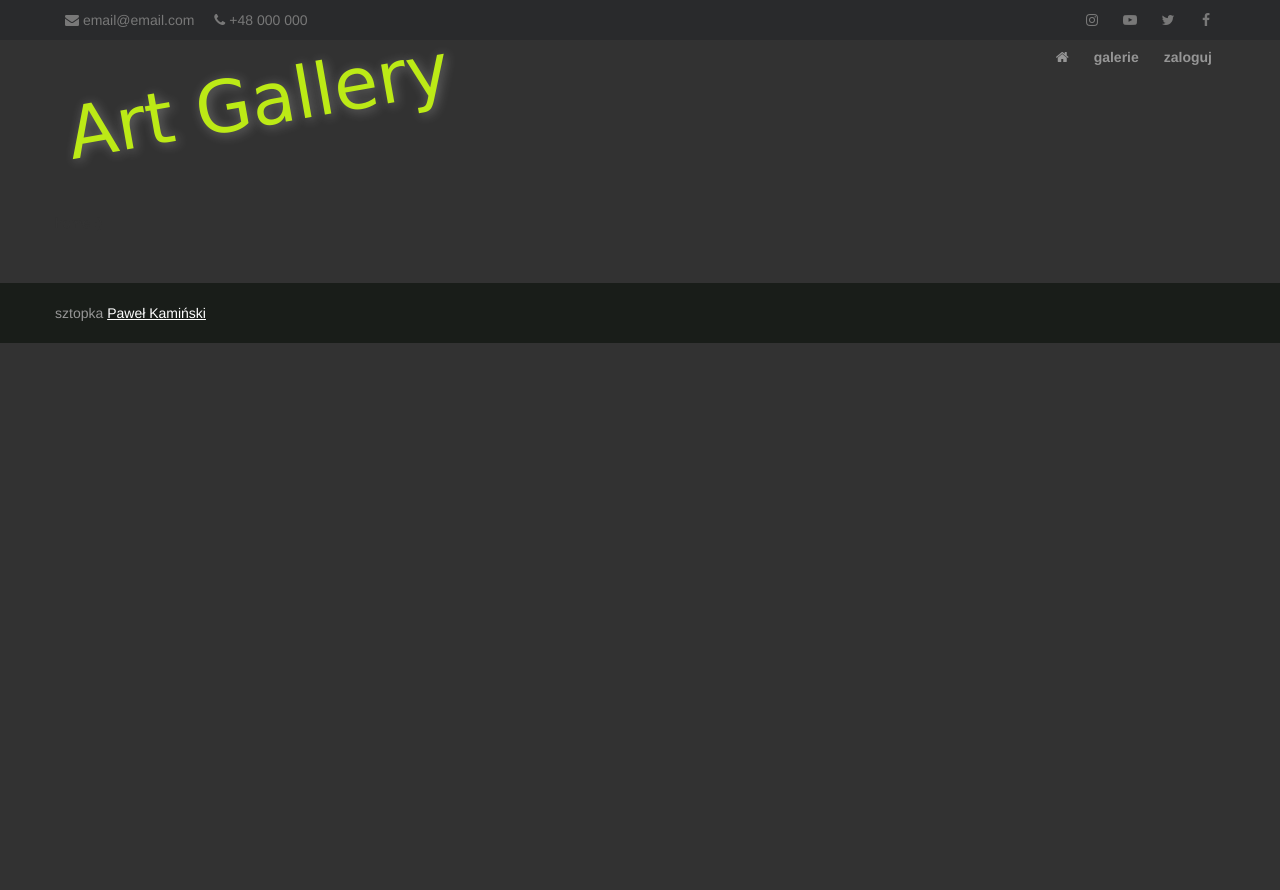
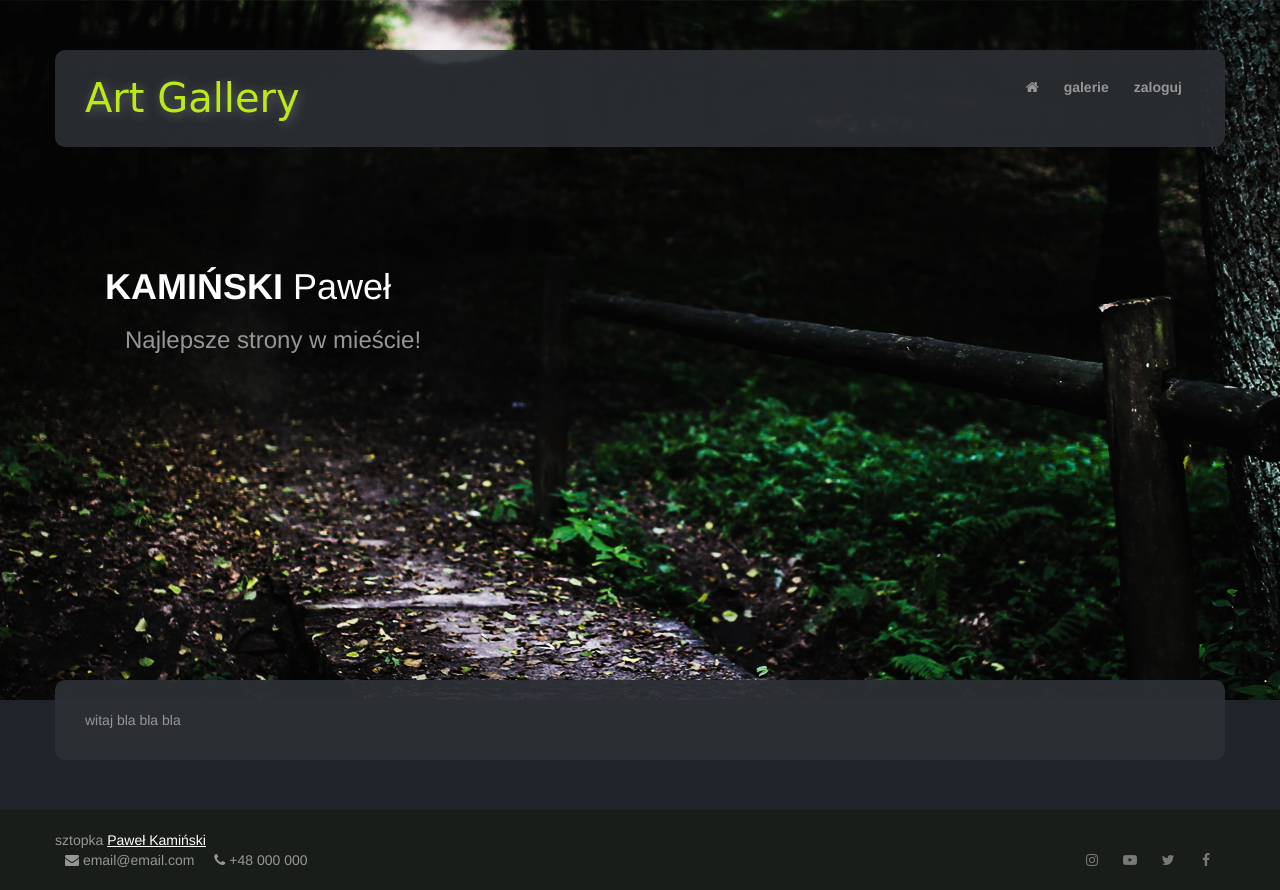
Before and after one commit to Pawilonek/gallery, a website: page index.html in a window 1280 px wide. Before the commit the page ends 800 px from the top, so only its background shows below. Drawn offline with nearby package versions, Linux system fonts and the light colour scheme; some packages are replaced by stand-ins of ours; a script that the page names is missing; a web font is replaced by a local one.

Commit message:
Change layout

```diff
--- a/css/style.less
+++ b/css/style.less
@@ -113,7 +113,7 @@
  */
 
 body {
-    background-color: rgb(50, 50, 50);
+    background-color: rgb(32, 36, 42);
 }
 
 .container {
@@ -121,37 +121,21 @@ body {
 }
 
 header {
-    background-color: #292A2C;
-    color: rgb(120, 120, 120);
-    padding: 10px;
-    overflow: auto;
-    span {
-        margin: 0 10px;
-        a {
-            color: rgb(120, 120, 120);
-            transition: color 0.2s;
-            &:hover {
-                color: rgb(255, 255, 255);
-            }
-        }
-    }
-    .left {
-        float: left;
-    }
-    .right {
-        float: right;
-    }
-}
+    background: url('../img/header-bg.png') top center;
+    padding: 50px 0;
+    .topMenu {
+        margin: auto;
+        border-radius: 10px;
+        background-color: rgba(44, 47, 52, 0.9);
+        color: rgb(151, 151, 151);
+        padding: 20px 30px;
 
-.top {
-    margin-bottom: 50px;
         #logo {
             float: left;
             color: rgb(188, 234, 22);
-        font-size: 72px;
-        padding: 10px;
+            font-size: 40px;
             font-family: 'Italianno', cursive;
-        transform: rotate(-10deg);
+            //transform: rotate(-10deg);
             text-shadow: 2px 2px 12px rgba(255, 255, 255, 0.3);
         }
         nav {
@@ -172,6 +156,16 @@ header {
             }
         }
     }
+    #homepageText {
+        display: none;
+        color: rgb(255, 255, 255);
+        margin: 100px 0 0 50px;
+        h3 {
+            color: rgb(150, 150, 150);
+            text-indent: 20px;
+        }
+    }
+}
 
 footer {
     margin-top: 50px;
@@ -186,6 +180,30 @@ footer {
             color: rgb(255, 255, 255);
         }
     }
+    span {
+        margin: 0 10px;
+        a {
+            color: rgb(120, 120, 120);
+            transition: color 0.2s;
+            &:hover {
+                color: rgb(255, 255, 255);
+            }
+        }
+    }
+    .left {
+        float: left;
+    }
+    .right {
+        float: right;
+    }
+}
+
+article.container {
+    border-radius: 10px;
+    background-color: rgba(44, 47, 52, 0.95);
+    color: rgb(151, 151, 151);
+    padding: 30px;
+    margin: 30px auto;
 }
 
 .galleryList {
--- a/index.html
+++ b/index.html
@@ -38,53 +38,17 @@
 <body>
 
 
-<header>
-    <div class="container">
-        <span class="left"><i class="fa fa-envelope"></i> email@email.com</span>
-        <span class="left"><i class="fa fa-phone"></i> +48 000 000</span>
+<div data-ng-include data-src="'partials/header.html'"></div>
 
-        <span class="right"><a href="#"><i class="fa fa-fw fa-facebook"></i></a></span>
-        <span class="right"><a href="#"><i class="fa fa-fw fa-twitter"></i></a></span>
-        <span class="right"><a href="#"><i class="fa fa-fw fa-youtube-play"></i></a></span>
-        <span class="right"><a href="#"><i class="fa fa-fw fa-instagram"></i></a></span>
-    </div>
-</header>
-
-<div class="top">
-    <div class="container">
-        <a data-ng-href="/#/">
-            <div id="logo">
-                Art Gallery
-            </div>
-        </a>
-        <nav data-ng-controller="authenticationsCtrl" data-ng-init="init()">
-            <div class="btn-group" role="group" data-ng-hide="authToken">
-                <a data-ng-href="/#/" class="btn"><i class="fa fa-home"></i></a>
-                <a data-ng-href="/#/galleries" class="btn">galerie</a>
-                <a class="btn" data-ng-click="openModal()">zaloguj</a>
-            </div>
-            <div class="btn-group" role="group" data-ng-show="authToken">
-                <a data-ng-href="/#/admin" class="btn">admin</a>
-                <a class="btn" data-ng-click="logout()">wyloguj</a>
-            </div>
-        </nav>
-    </div>
-</div>
-
-<div class="container">
+<article class="container">
     <div data-ng-controller="AlertCtrl">
         <alert ng-repeat="alert in alerts" type="{{alert.type}}" close="closeAlert($index)">{{alert.msg}}</alert>
     </div>
 
     <section data-ng-view></section>
-</div>
+</article>
 
-<footer>
-    <div class="container">
-        sztopka <a href="http://pawilonek.2ap.pl/">Paweł Kamiński</a>
-    </div>
-</footer>
-
+<div data-ng-include data-src="'partials/footer.html'"></div>
 
 </body>
 </html>
--- a/js/app.js
+++ b/js/app.js
@@ -24,7 +24,7 @@ galleryApp.config(['$routeProvider',
                     controller: 'adminGalleryCtrl'
                 }).
                 otherwise({
-                    redirectTo: '/galleries'
+                    redirectTo: '/'
                 });
     }]);
 
--- /dev/null
+++ b/partials/footer.html
@@ -0,0 +1,14 @@
+<footer>
+    <div class="container">
+        sztopka <a href="http://pawilonek.2ap.pl/">Paweł Kamiński</a>
+    </div>
+    <div class="container">
+        <span class="left"><i class="fa fa-envelope"></i> email@email.com</span>
+        <span class="left"><i class="fa fa-phone"></i> +48 000 000</span>
+
+        <span class="right"><a href="#"><i class="fa fa-fw fa-facebook"></i></a></span>
+        <span class="right"><a href="#"><i class="fa fa-fw fa-twitter"></i></a></span>
+        <span class="right"><a href="#"><i class="fa fa-fw fa-youtube-play"></i></a></span>
+        <span class="right"><a href="#"><i class="fa fa-fw fa-instagram"></i></a></span>
+    </div>
+</footer>
--- /dev/null
+++ b/partials/header.html
@@ -0,0 +1,28 @@
+<header>
+    <div class="container">
+        <div class="row topMenu">
+            <a data-ng-href="/#/">
+                <div id="logo">
+                    Art Gallery
+                </div>
+            </a>
+            <nav data-ng-controller="authenticationsCtrl" data-ng-init="init()">
+                <div class="btn-group" role="group" data-ng-hide="authToken">
+                    <a data-ng-href="/#/" class="btn"><i class="fa fa-home"></i></a>
+                    <a data-ng-href="/#/galleries" class="btn">galerie</a>
+                    <a class="btn" data-ng-click="openModal()">zaloguj</a>
+                </div>
+                <div class="btn-group" role="group" data-ng-show="authToken">
+                    <a data-ng-href="/#/admin" class="btn">admin</a>
+                    <a class="btn" data-ng-click="logout()">wyloguj</a>
+                </div>
+            </nav>
+        </div>
+
+        <div class="row" id="homepageText">
+            <h1><strong>KAMIŃSKI</strong> Paweł</h1>
+            <h3>Najlepsze strony w mieście!</h3>
+        </div>
+    </div>
+
+</header>
--- a/partials/home.html
+++ b/partials/home.html
@@ -1,3 +1,17 @@
 <div>
-    home :)
+    witaj bla bla bla
 </div>
+
+<style>
+    header {
+        min-height: 700px !important;
+    }
+
+    article {
+        margin-top: -20px !important;
+    }
+
+    #homepageText {
+        display: block !important;
+    }
+</style>
```
Also changed, not shown: css/style.css, img/header-bg.png (added). Lines whose indentation alone changed are shown as unchanged.
